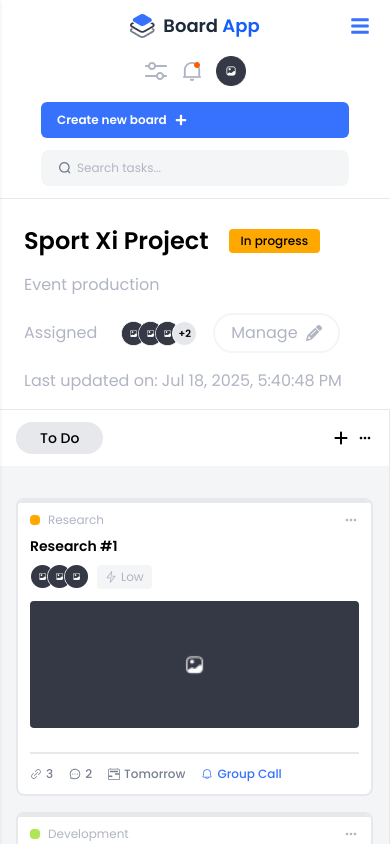
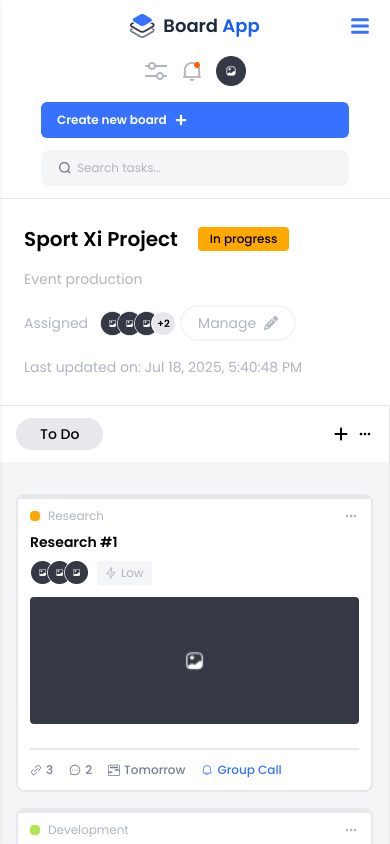
Before and after one commit to Yehan20/swimlane-dashboard, a Next.js app: page / in a window 390 px wide. Shown: the top 844 px of the page. Built offline with nearby package versions, Linux system fonts and the light colour scheme.

Commit message:
update responsive styles

```diff
--- a/src/app/page.tsx
+++ b/src/app/page.tsx
@@ -55,18 +55,18 @@ export default function Page() {
       {/* Home page header section */}
       <div className="bg-white pt-[155px] pb-4 px-6 md:pt-7 md:pb-6">
         <div className="flex items-center gap-5 mb-4">
-          <h1 className="font-semibold text-2xl">Sport Xi Project </h1>
+          <h1 className="font-semibold text-xl md:text-2xl">Sport Xi Project </h1>
           <span className=" rounded bg-orange font-medium text-xs px-3 py-1">
             In progress
           </span>
         </div>
-        <p className="text-neutral-5 mb-4">
+        <p className="text-neutral-5 mb-4 text-sm md:text-base">
           Event production
         </p>
 
-        <div className="flex mb-4 gap-6 items-center">
+        <div className="flex flex-wrap mb-4 gap-3 md:gap-6 items-center">
 
-          <p className="text-neutral-5">Assigned</p>
+          <p className="text-neutral-5 text-sm md:text-base">Assigned</p>
           <div className="flex">
             <span className="flex justify-center h-[25px] w-[25px] bg-black rounded-full border border-white   -mr-2">
               <Image className="object-contain" src={placeholderImg} alt="placeholder image" />
@@ -86,13 +86,13 @@ export default function Page() {
 
           </div>
 
-          <button className="rounded-3xl cursor-pointer text-base hover:opacity-80 py-[6px] border-2 text-neutral-5 gap-2 px-4 border-neutral-7 flex items-center">
+          <button className="rounded-3xl text-sm md:text-base cursor-pointer  hover:opacity-80 py-[6px] border-2 text-neutral-5 gap-2 px-4 border-neutral-7 flex items-center">
             Manage <FaPencil />
           </button>
         </div>
 
         <div className="hidden lg:block h-[1px] bg-[#E6E8EC]" />
-        <p className="md:mt-4 text-neutral-5">
+        <p className="md:mt-4 mb-3 md:mb-0 text-neutral-5 text-sm md:text-base">
           Last updated on: {lastUpdated ?? formatDate}
         </p>
       </div>
```
